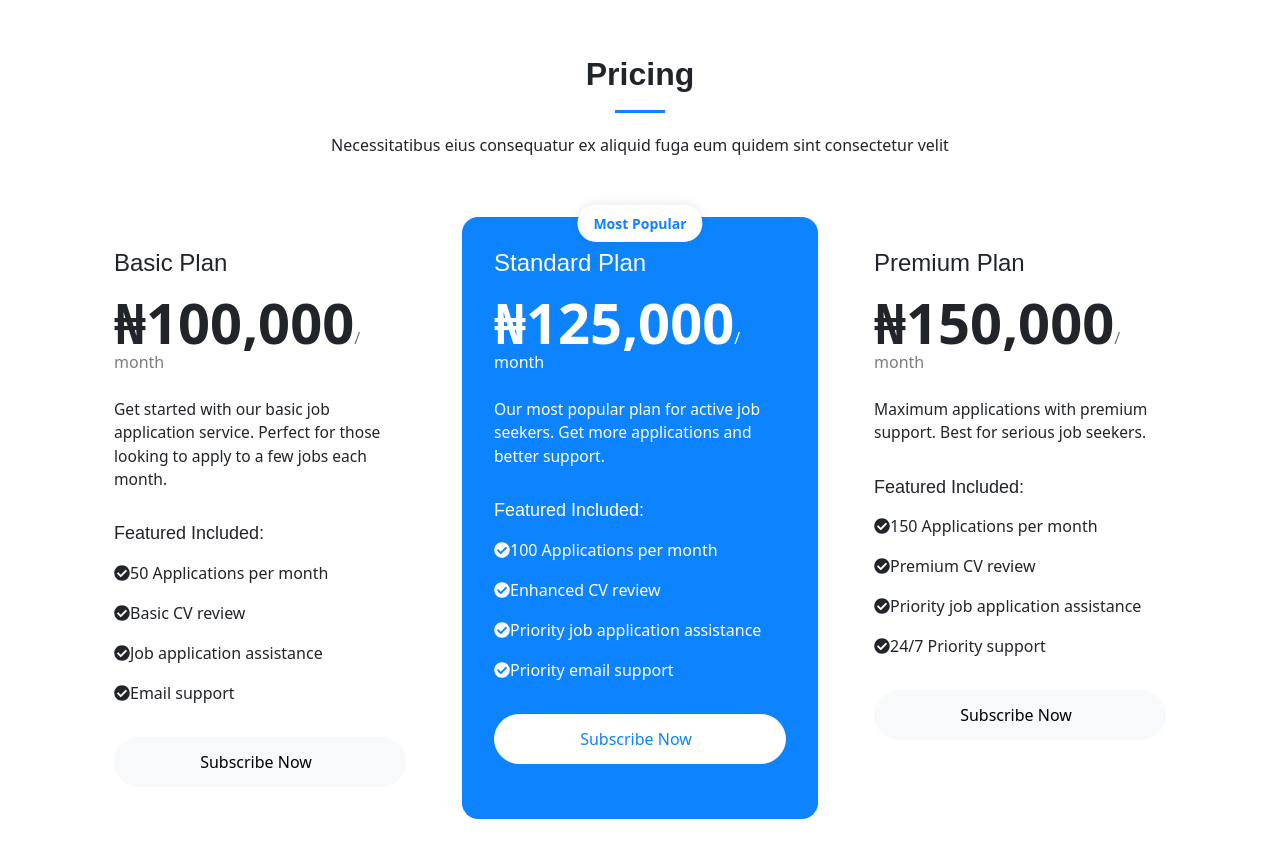
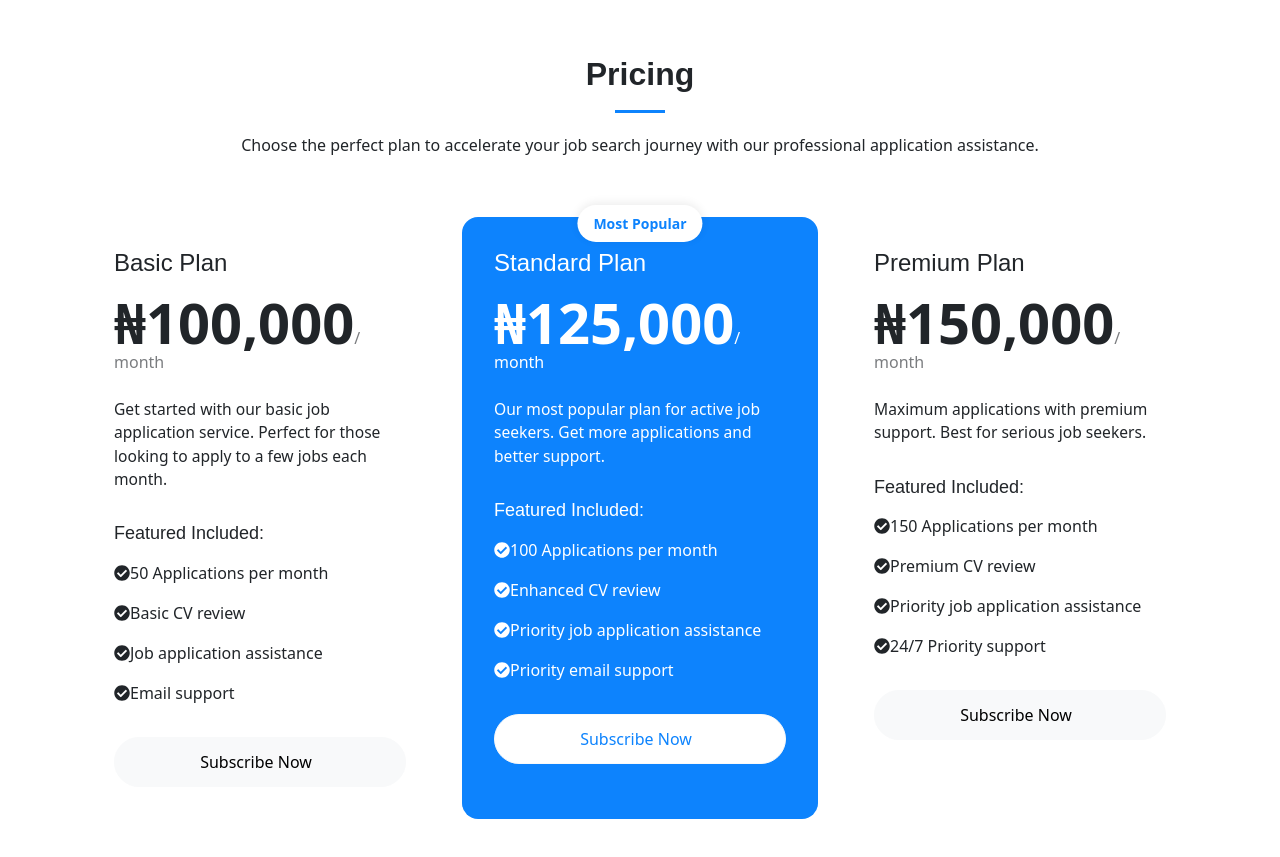
Before and after one commit to Ayomide2604/Apply-Bridge, a React (Vite) app: page / in a window 1280 px wide. Shown: the part 1480-2337 px from the top of the page. Built offline with nearby package versions, Linux system fonts and the light colour scheme.

Commit message:
Update Pricing component description to better reflect service offerings and enhance user engagement.

```diff
--- a/src/pages/Pricing.jsx
+++ b/src/pages/Pricing.jsx
@@ -105,8 +105,8 @@ const Pricing = () => {
 			<div className="container section-title" data-aos="fade-up">
 				<h2>Pricing</h2>
 				<p>
-					Necessitatibus eius consequatur ex aliquid fuga eum quidem sint
-					consectetur velit
+					Choose the perfect plan to accelerate your job search journey with our
+					professional application assistance.
 				</p>
 			</div>
 
```
